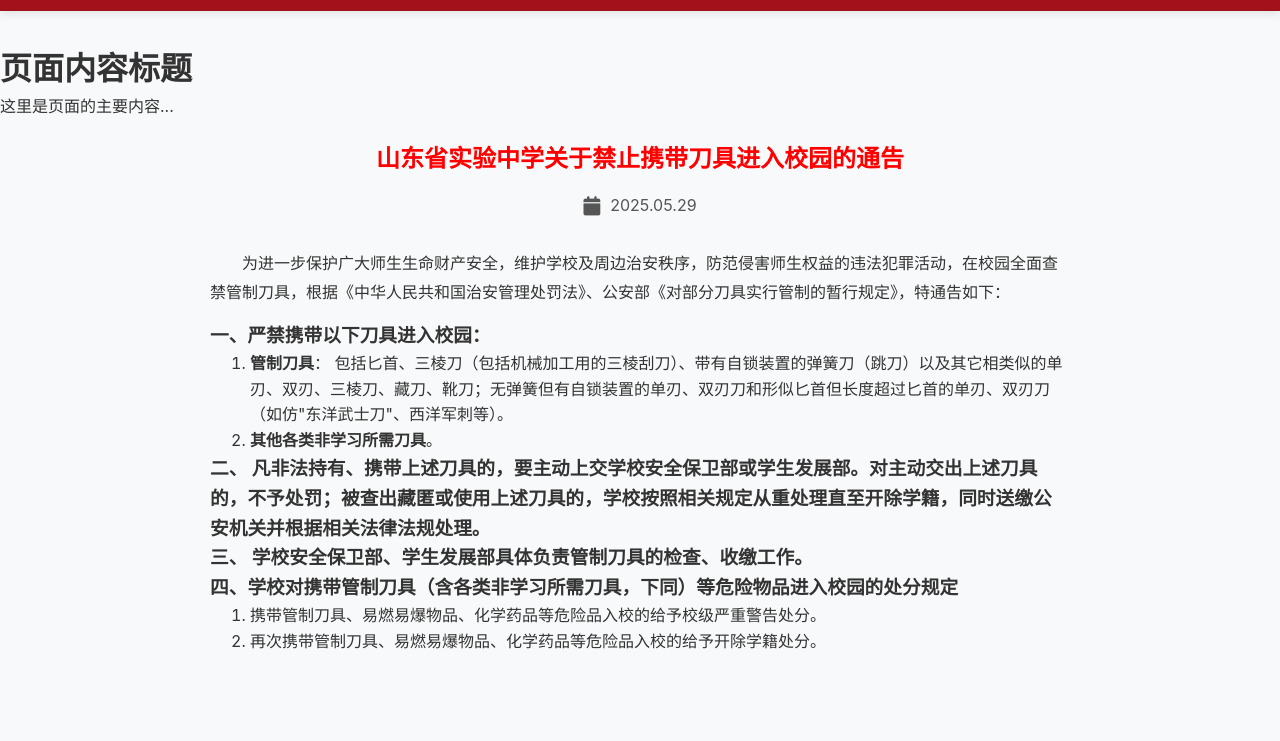
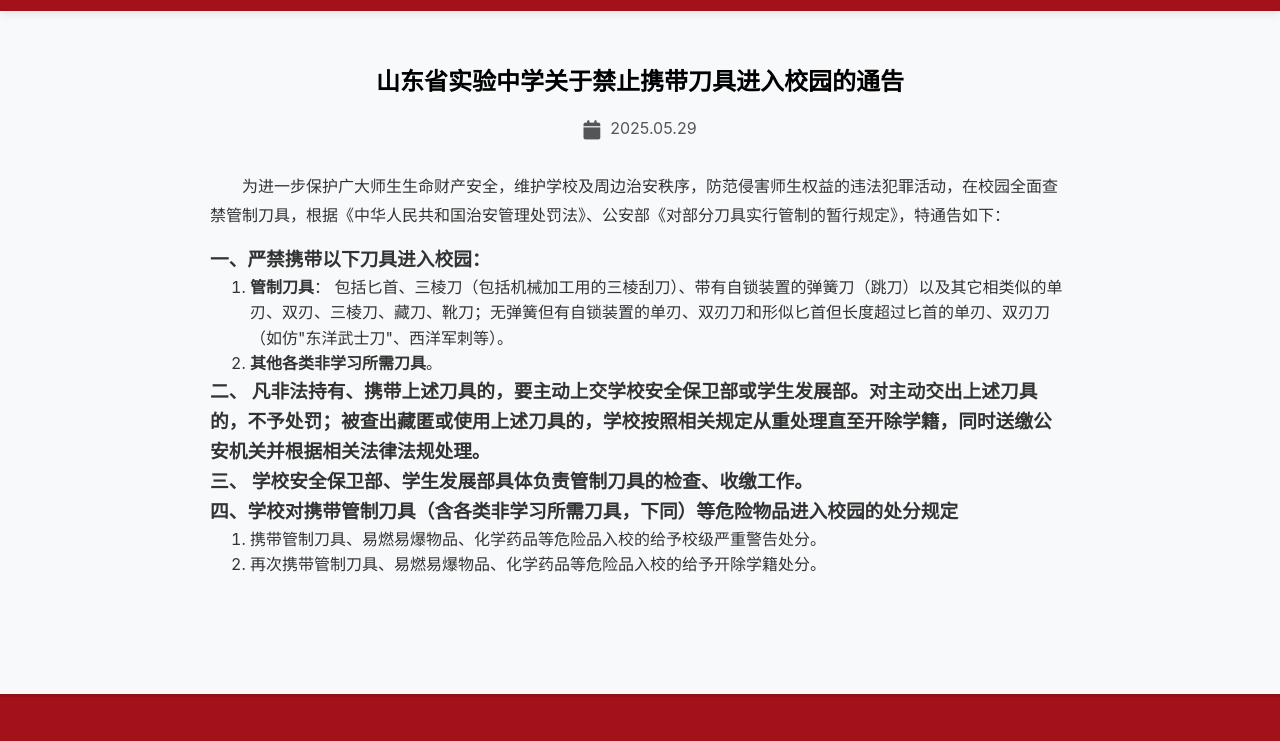
Before and after one commit to QSP-Shiyan/QSP-Shiyan.github.io, a plain HTML site: page test.html in a window 1280 px wide. Shown: the part 59-800 px from the top of the page. Drawn offline with Linux system fonts and the light colour scheme.

Commit message:
Update test.html

```diff
--- a/test.html
+++ b/test.html
@@ -3,7 +3,7 @@
 <head>
     <meta charset="UTF-8">
     <meta name="viewport" content="width=device-width, initial-scale=1.0">
-    <title>测试 - 鹊华学生合作组织</title>
+    <title></title>
     <link rel="stylesheet" href="/css/style.css">
     <link rel="stylesheet" href="https://cdnjs.cloudflare.com/ajax/libs/font-awesome/6.0.0/css/all.min.css">
     <style>
@@ -14,7 +14,7 @@
             font-size: 1rem;
         }
         .announcement-title {
-            color: red;
+            color: black;
             text-align: center;
             font-size: 1.5rem;
             margin-bottom: 15px;
@@ -57,11 +57,7 @@
 
     <!-- 页面特定内容 -->
     <main>
-        <h1>页面内容标题</h1>
-        <p>这里是页面的主要内容...</p>
-
-        <!-- 新增文章内容 -->
-        <div class="announcement-container">
+            <div class="announcement-container">
             <h2 class="announcement-title">山东省实验中学关于禁止携带刀具进入校园的通告</h2>
 
             <div class="announcement-date">
```
